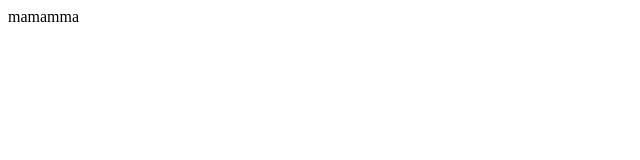
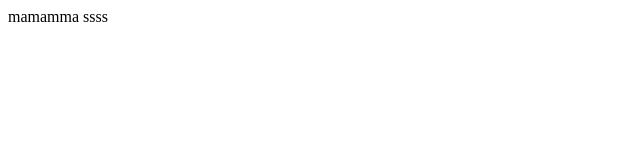
Before and after one commit to aseelabuabed/test, a plain HTML site: page index.html in a window 1280 px wide. Shown: the full height of the page, 0-640 px from the left. Drawn offline with Linux system fonts and the light colour scheme.

Commit message:
Update index.html

```diff
--- a/index.html
+++ b/index.html
@@ -8,5 +8,6 @@
 </head>
 <body>
     mamamma
+    ssss
 </body>
 </html>
```
